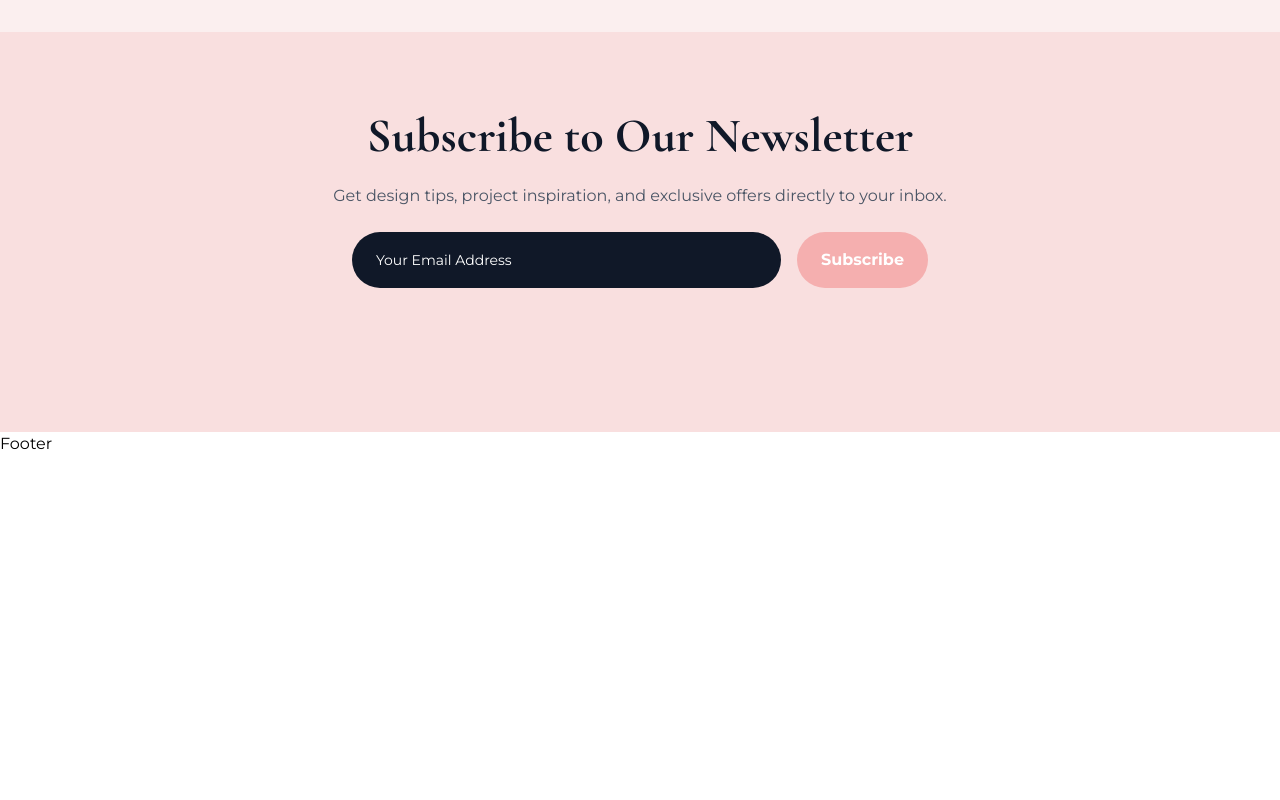
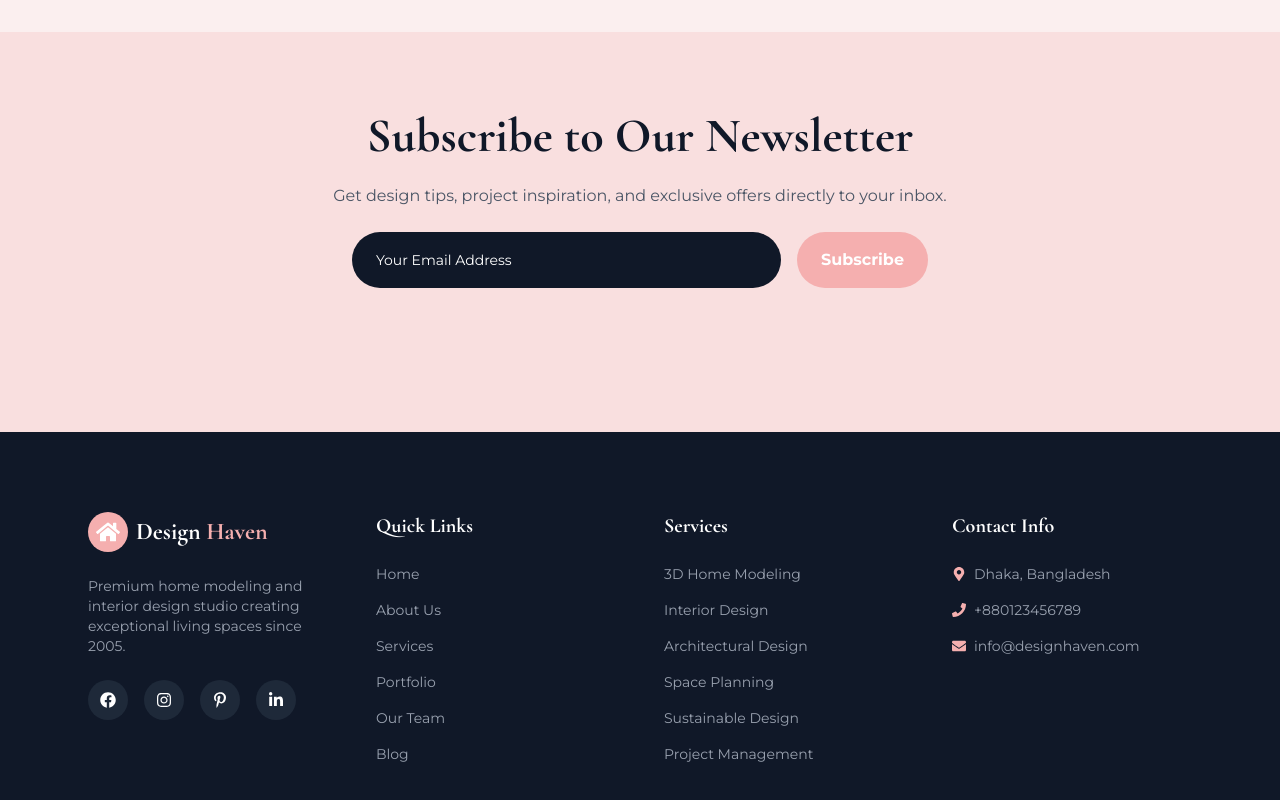
Before and after one commit to kausarmridul/Design-Haven, a Next.js app: page / in a window 1280 px wide. Shown: the part 2016-2816 px from the top of the page. Before the commit the page ends 2472 px from the top, so only its background shows below. Built offline with nearby package versions, Linux system fonts and the light colour scheme.

Commit message:
Home Page Done

```diff
--- a/src/app/layout.jsx
+++ b/src/app/layout.jsx
@@ -25,7 +25,7 @@ export default function RootLayout({ children }) {
       lang="en"
       className={`${montFont.className} ${cormFont.variable} h-full antialiased`}
     >
-      <body className="min-h-full flex flex-col h-[2000px]">
+      <body className="min-h-full flex flex-col">
         <Navbar />
         {children}
         <Footer />
--- a/src/components/Footer.jsx
+++ b/src/components/Footer.jsx
@@ -1,5 +1,80 @@
+import { footerData } from "@/util/assets";
+import { FaEnvelope, FaMapMarkerAlt, FaPhone } from "react-icons/fa";
+
 const Footer = () => {
-  return <div>Footer</div>;
+  const { company, quickLinks, services } = footerData;
+  return (
+    <footer className="pt-20 pb-8 bg-gray-900 text-white">
+      <div className="max-w-6xl mx-auto px-6">
+        <div className="grid grid-cols-1 md:grid-cols-2 lg:grid-cols-4 gap-12 mb-16">
+          <div>
+            <div className="flex items-center gap-2 mb-6">
+              <div className="size-10 rounded-full bg-accent flex items-center justify-center">
+                <company.logoIcon className="text-2xl" />
+              </div>
+              <div className="font-heading text-2xl font-bold">
+                Design <span className="text-accent">Haven</span>
+              </div>
+            </div>
+            <p className="text-gray-400 text-sm mb-6">
+              Premium home modeling and interior design studio creating
+              exceptional living spaces since 2005.
+            </p>
+            <div className="flex items-center gap-4">
+              {company.socialLinks.map((social, idx) => (
+                <a
+                  href="#"
+                  key={idx}
+                  className="size-10 bg-gray-800 rounded-full flex items-center justify-center hover:bg-accent transition-all duration-300 ease-in-out hover:-translate-y-0.5"
+                >
+                  <social.icon />
+                </a>
+              ))}
+            </div>
+          </div>
+          <div>
+            <h4 className="text-xl font-heading font-bold mb-6">Quick Links</h4>
+            <div className="text-gray-400 flex flex-col gap-4">
+              {quickLinks.map((link, idx) => (
+                <a href={link.page} key={idx} className="text-sm">
+                  {link.label}
+                </a>
+              ))}
+            </div>
+          </div>
+          <div>
+            <h4 className="text-xl font-heading font-bold mb-6">Services</h4>
+            <ul className="text-gray-400 flex flex-col gap-4">
+              {services.map((service, idx) => (
+                <a href="#" key={idx} className="text-sm">
+                  {service}
+                </a>
+              ))}
+            </ul>
+          </div>
+          <div>
+            <h4 className="text-xl font-heading font-bold mb-6">
+              Contact Info
+            </h4>
+            <ul className="space-y-4 text-sm">
+              <li className="flex items-center gap-2">
+                <FaMapMarkerAlt className="text-accent" />
+                <span className="text-gray-400">Dhaka, Bangladesh</span>
+              </li>
+              <li className="flex items-center gap-2">
+                <FaPhone className="text-accent" />
+                <span className="text-gray-400">+880123456789</span>
+              </li>
+              <li className="flex items-center gap-2">
+                <FaEnvelope className="text-accent" />
+                <span className="text-gray-400">info@designhaven.com</span>
+              </li>
+            </ul>
+          </div>
+        </div>
+      </div>
+    </footer>
+  );
 };
 
 export default Footer;
--- a/src/components/Navbar.jsx
+++ b/src/components/Navbar.jsx
@@ -39,7 +39,7 @@ const Navbar = () => {
     },
   ];
 
-  const [openMenu, setOpenMenu] = useState(true);
+  const [openMenu, setOpenMenu] = useState(false);
 
   const pathname = usePathname();
 
--- /dev/null
+++ b/src/components/PageHero.jsx
@@ -0,0 +1,5 @@
+const PageHero = () => {
+  return <div>PageHero</div>;
+};
+
+export default PageHero;
--- a/src/components/Testimonials.jsx
+++ b/src/components/Testimonials.jsx
@@ -29,7 +29,7 @@ const Testimonials = () => {
                   width={200}
                   loading="eager"
                   height={200}
-                  className="size-16 rounded-full object-cover object-center"
+                  className="min-w-16 min-h-16 max-h-16 max-w-16 rounded-full object-cover object-center"
                 />
                 <div>
                   <h4 className="font-heading text-gray-800 font-bold">
--- a/src/util/assets.js
+++ b/src/util/assets.js
@@ -228,11 +228,11 @@ export const footerData = {
   },
 
   quickLinks: [
-    { label: "Home", page: "home" },
+    { label: "Home", page: "/" },
     { label: "About Us", page: "about" },
     { label: "Services", page: "services" },
     { label: "Portfolio", page: "portfolio" },
-    { label: "Our Team", page: "team" },
+    { label: "Our Team", page: "#" },
     { label: "Blog", page: "blog" },
   ],
 
```
